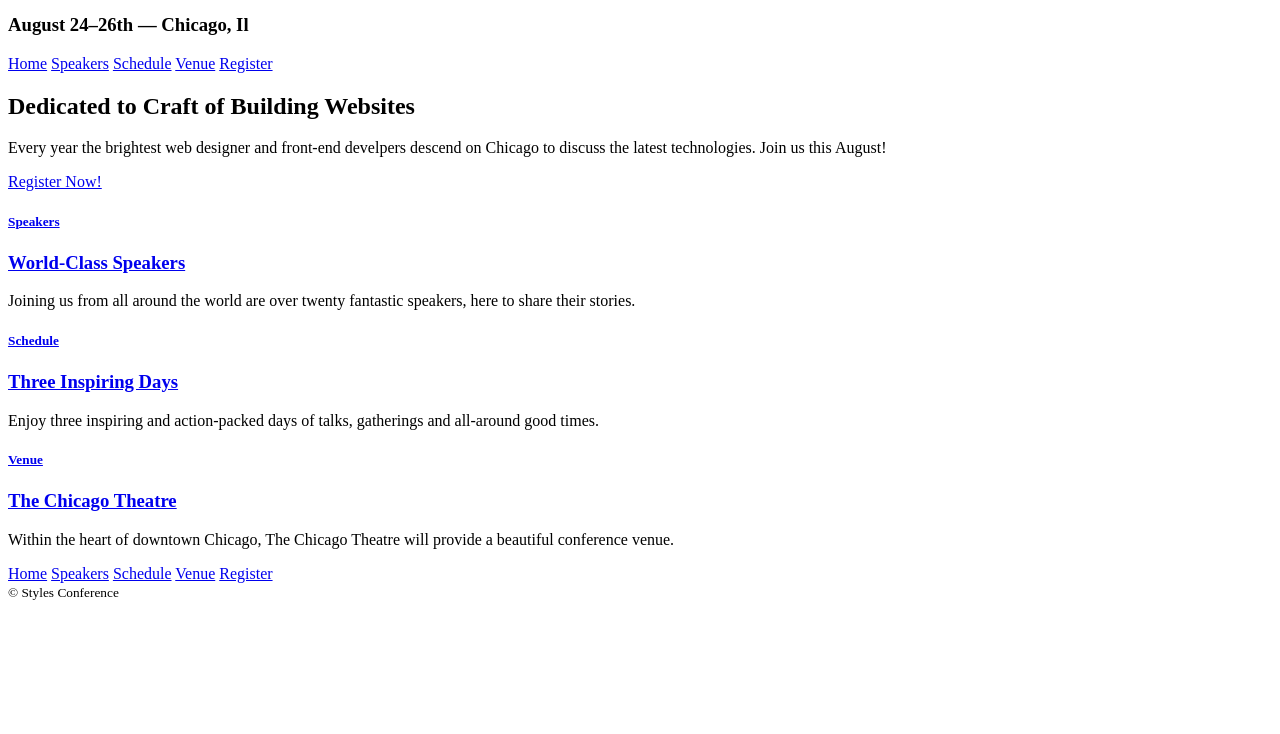
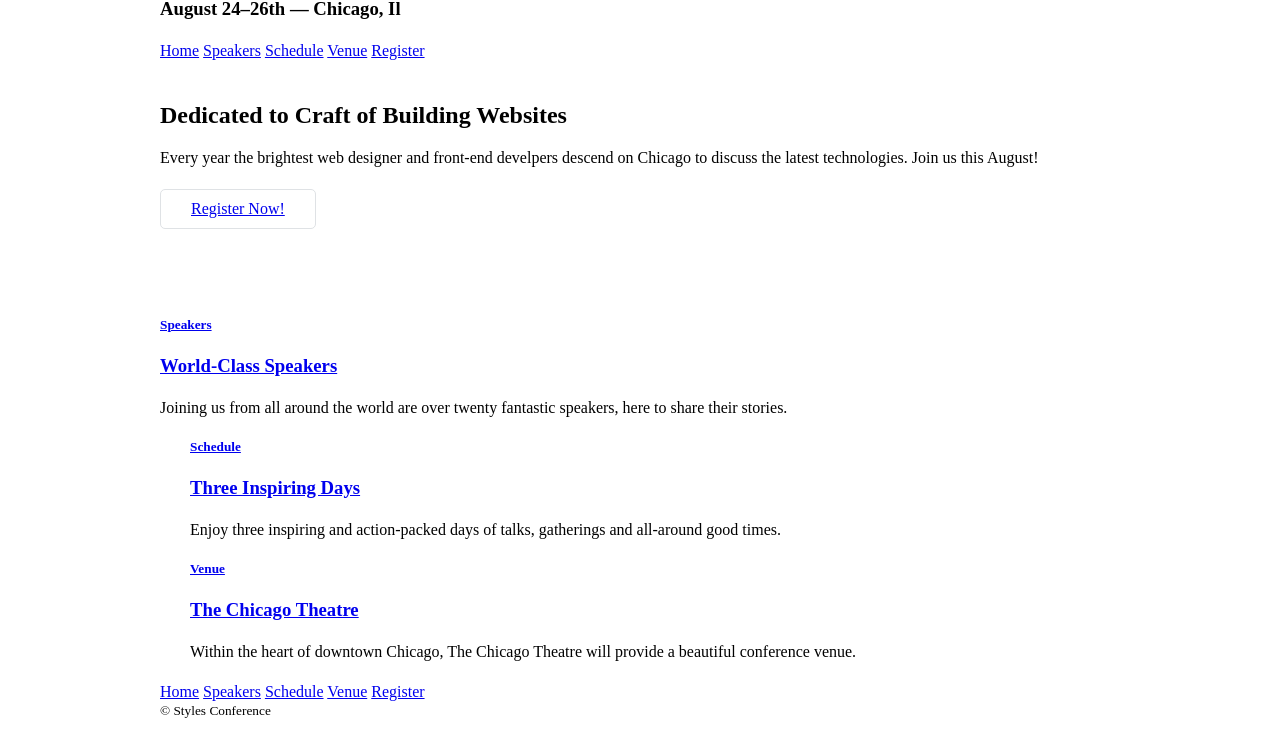
Before and after one commit to Mr-SkyOwn/styles-conference, a plain HTML site: page Styles-confernce/index.html in a window 1280 px wide. Shown: the part 66-800 px from the top of the page. Drawn offline with Linux system fonts and the light colour scheme.

Commit message:
Add files via upload

```diff
--- /dev/null
+++ b/Styles-confernce/css/main.css
@@ -0,0 +1,53 @@
+/*
+===============
+Grid
+================
+*/
+
+*,
+*:before
+*:after {
+    -webkit-box-sizing: border-box;
+    -moz-box-sizing: border-box;
+    box-sizing: border-box;
+}
+
+.container{
+    margin:auto;
+    padding-left: 30px;
+    padding-right: 30px;
+    width: 960px;
+}
+/*
+ ============
+ Typography
+ =============
+*/
+h1, h3, h4, h5, p {
+    margin-bottom: 22px;
+}
+
+/*
+ =====================
+ Buttons
+ ======================
+*/
+.btn {
+    border-radius: 5px;
+    display: inline-block;
+    margin: 0;
+}
+
+.btn-alt {
+    border: 1px solid #dfe2e5;
+    padding: 10px 30px;
+}
+
+/*
+ ===============
+ Home
+ ===============
+*/
+.hero {
+    padding: 22px 80px 66px 80px;
+}
--- a/Styles-confernce/index.html
+++ b/Styles-confernce/index.html
@@ -2,13 +2,14 @@
 <html lang="en">
 <head>
     <meta charset="UTF-8">
+    <link rel="stylesheet" href="css/main.css">
     <title>
-        Styles Conference
+        Styles Conference-Home
     </title>
 </head>
 <body>
-    <header>
-        <h1>
+    <header class="container">
+        <h1 class="container">
             <a href ="index.html">Styles Conference</a>
         </h1>
         <h3>August 24&ndash;26th &mdash; Chicago, Il</h3>
@@ -20,12 +21,12 @@
             <a href="register.html">Register</a>
         </nav>
     </header>
-    <section>
+    <section class="hero container">
         <h2>Dedicated to Craft of Building Websites</h2>
         <p>Every year the brightest web designer and front-end develpers descend on Chicago to discuss the latest technologies. Join us this August!</p>
-        <a href="register.html">Register Now!</a>
+        <a class="btn btn-alt" href="register.html">Register Now!</a>
     </section>
-    <section>
+    <section class="container">
         <section>
             <a href="speakers.html">
              <h5>Speakers</h5>
@@ -33,14 +34,14 @@
             </a>
             <p>Joining us from all around the world are over twenty fantastic speakers, here to share their stories.</p>
         </section>
-        <section>
+        <section class="container">
             <a href="schedule.html">
                 <h5>Schedule</h5>
                 <h3>Three Inspiring Days</h3>
             </a>
             <p>Enjoy three inspiring and action-packed days of talks, gatherings and all-around good times.</p>
         </section>
-        <section>
+        <section class="container">
             <a href="venue.html">
                 <h5>Venue</h5>
                 <h3>The Chicago Theatre</h3>
@@ -48,7 +49,7 @@
             <p>Within the heart of downtown Chicago, The Chicago Theatre will provide a beautiful conference venue.</p>
         </section>
     </section>
-    <footer>
+    <footer class="container">
         <nav>
             <a href="index.html">Home</a>
             <a href="speakers.html">Speakers</a>
```
Also changed, not shown: Styles-confernce/register.html (+3 -2 lines), Styles-confernce/schedule.html (+3 -2 lines), Styles-confernce/speakers.html (+3 -2 lines), Styles-confernce/venue.html (+3 -2 lines).
